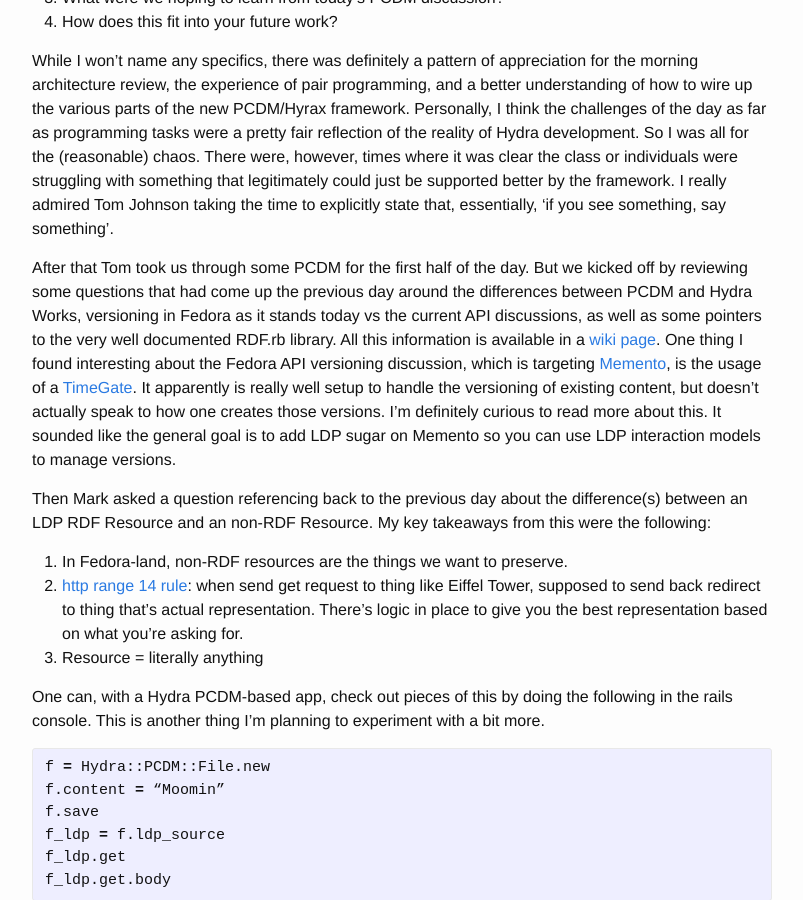
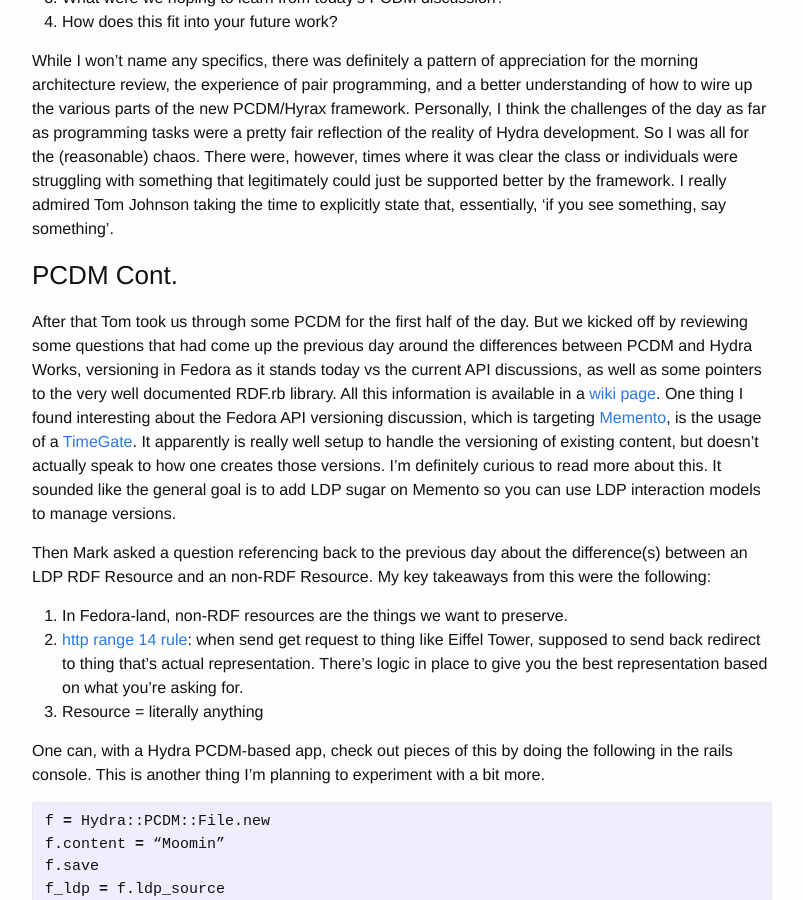
Before and after one commit to mcritchlow/mcritchlow.github.io, a Jekyll site: the page built from _posts/2017-05-09-advanced-hydra-camp-day-2.markdown, in a window 1280 px wide and 900 px high, scrolled down 325 px. Shown: the whole window, without its empty margins (238-1041 px from the left). Built offline with Jekyll 4.4.1, drawn with Linux system fonts in a browser that asks for light colours.

Commit message:
add headers to hydra camp posts

```diff
--- a/_posts/2017-05-08-advanced-hydra-camp-day-1.markdown
+++ b/_posts/2017-05-08-advanced-hydra-camp-day-1.markdown
@@ -80,6 +81,7 @@ This apparently adds the URI to an in memory cache, which, given that one is
 likely to use this URI in tens of not potentially thousands of records, could
 come in quite handy.
 
+### PCDM Intro
 Finally, Tom went through an overview an initial dive into PCDM and how it's
 implemented in Hydra. He also gave a brief summary of the role of ActiveFedora,
 which I think for folks who even have some familiarity with Hydra, but less
--- a/_posts/2017-05-09-advanced-hydra-camp-day-2.markdown
+++ b/_posts/2017-05-09-advanced-hydra-camp-day-2.markdown
@@ -23,6 +23,7 @@ could just be supported better by the framework. I really admired Tom Johnson
 taking the time to explicitly state that, essentially, 'if you see something,
 say something'.
 
+### PCDM Cont.
 After that Tom took us through some PCDM for the first half of the day. But we
 kicked off by reviewing some questions that had come up the previous day around
 the differences between PCDM and Hydra Works, versioning in Fedora as it stands
--- a/_posts/2017-05-10-advanced-hydra-camp-day-3.markdown
+++ b/_posts/2017-05-10-advanced-hydra-camp-day-3.markdown
@@ -27,7 +26,7 @@ Another tidbit I heard from the Northwestern folks is that they're already
 working towards porting some of Avalon's A/V features into the Hydra core, such
 as hydra-derivatives. Exciting stuff!
 
-## Workflow
+### Workflow
 We then jumped into Workflow. Some references:
 1. [Workflow Lesson][workflow-lesson]
 2. [Diagram of one-step mediated workflow][mediated-diagram] from DCE
@@ -90,7 +89,7 @@ custom workflows are very possible, and I could see UCSD having a 2 step
 workflow. Though honestly I think we'd be perfectly well off with the existing,
 bundled, 1 step workflow.
 
-## Jobs/Actors
+### Jobs/Actors
 1. [Jobs Lesson][jobs-lesson]
 
 After lunch Adam gave us a walk-through of Jobs and how they're implemented in
```
Also changed, not shown: other parts of _posts/2017-05-08-advanced-hydra-camp-day-1.markdown (+1 -0 lines), other parts of _posts/2017-05-09-advanced-hydra-camp-day-2.markdown (+3 -0 lines), other parts of _posts/2017-05-10-advanced-hydra-camp-day-3.markdown (+0 -1 lines).
